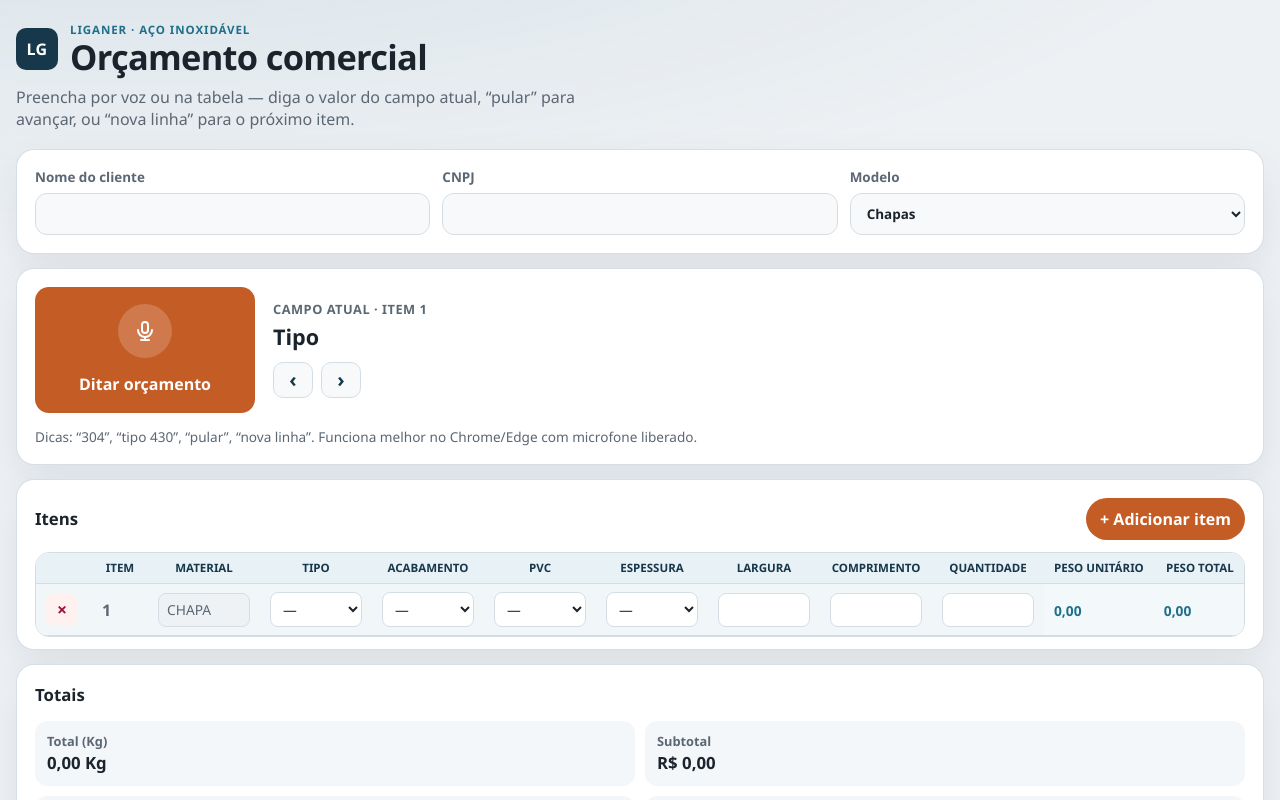
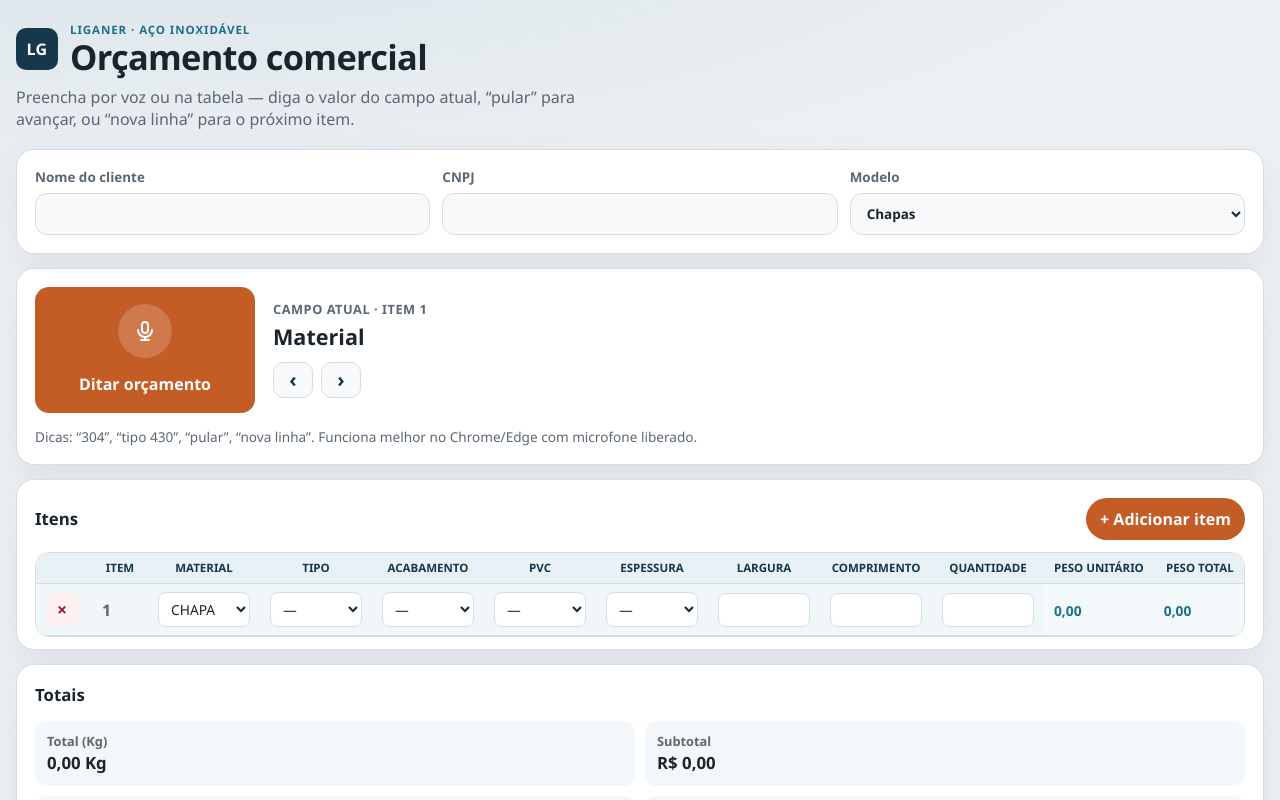
Before and after one commit to igorvroberto/liganer-orcamento-chapas-bobinas, a React (Vite) app: page / in a window 1280 px wide. Shown: the top 800 px of the page. Built offline with nearby package versions, Linux system fonts and the light colour scheme.

Commit message:
Make material CHAPA/BOBINA selectable with adaptive unit weight
Material is a dropdown on Chapas and Bobinas. Unit weight stays
formula-locked for CHAPA and becomes editable when Material is BOBINA.

Co-authored-by: Igor Roberto <igorvroberto@users.noreply.github.com>

```diff
--- a/src/App.tsx
+++ b/src/App.tsx
@@ -1,5 +1,5 @@
 import { useEffect, useMemo, useRef, useState } from 'react'
-import { calculateRow, calculateSummary } from './lib/calc'
+import { calculateRow, calculateSummary, numericValue, sheetUnitWeight, usesManualUnitWeight } from './lib/calc'
 import { exportCsv, exportExcel, exportPdf } from './lib/export'
 import {
   displayFieldValue,
@@ -47,16 +47,26 @@ function MicIcon() {
   )
 }
 
+function isCalculatedForRow(field: FieldDef, modelId: string, row: ItemRow): boolean {
+  if (field.calculated) return true
+  if (field.weightByMaterial) return !usesManualUnitWeight(modelId, row)
+  return false
+}
+
 function CellControl({
   field,
   value,
+  modelId,
+  row,
   onChange,
 }: {
   field: FieldDef
   value: string | number | boolean | undefined
+  modelId: string
+  row: ItemRow
   onChange: (value: string | number | boolean) => void
 }) {
-  if (field.calculated) {
+  if (isCalculatedForRow(field, modelId, row)) {
     return <span className="calculated-cell">{displayFieldValue(value, field)}</span>
   }
 
@@ -201,12 +211,17 @@ export default function App() {
   const model = getModel(modelId)
   const fields = itemFields(model)
   const conditionsFields = footerFields(model)
-  const dictatableItemFields = fields.filter((f) => !f.calculated && !f.locked && !f.hiddenInApp)
   const rows = rowsByModel[modelId] || []
   const conditions = draftsByModel[modelId] || {}
   const summary = calculateSummary(modelId, rows, conditions)
 
   const safeRowIndex = rows.length ? Math.min(Math.max(activeRowIndex, 0), rows.length - 1) : 0
+  const activeRow = rows[safeRowIndex] || {}
+  const dictatableItemFields = fields.filter((f) => {
+    if (f.hiddenInApp || f.calculated || f.locked) return false
+    if (f.weightByMaterial && isCalculatedForRow(f, modelId, activeRow)) return false
+    return true
+  })
   const safeItemStep = dictatableItemFields.length
     ? ((itemStepIndex % dictatableItemFields.length) + dictatableItemFields.length) %
       dictatableItemFields.length
@@ -262,7 +277,16 @@ export default function App() {
   function updateRow(index: number, key: string, value: string | number | boolean) {
     setRowsByModel((prev) => {
       const list = [...(prev[modelId] || [])]
-      list[index] = { ...list[index], [key]: value }
+      const previous = list[index] || {}
+      const nextRow: ItemRow = { ...previous, [key]: value }
+      if (key === 'material' && String(value).toUpperCase() === 'BOBINA') {
+        // Ao mudar para bobina, sugere o peso calculado da chapa se ainda não houver peso manual.
+        const suggested = sheetUnitWeight({ ...nextRow, material: 'CHAPA' })
+        if (!numericValue(previous.peso_unitario) && suggested > 0) {
+          nextRow.peso_unitario = Number(suggested.toFixed(3))
+        }
+      }
+      list[index] = nextRow
       return { ...prev, [modelId]: list }
     })
   }
@@ -337,7 +361,16 @@ export default function App() {
 
     const snap = stateRef.current
     const modelNow = getModel(snap.modelId)
-    const itemFs = itemFields(modelNow).filter((f) => !f.calculated && !f.locked && !f.hiddenInApp)
+    const rowsNow = snap.rowsByModel[snap.modelId] || []
+    let rowIndex = rowsNow.length
+      ? Math.min(Math.max(snap.activeRowIndex, 0), rowsNow.length - 1)
+      : 0
+    const rowForDictation = rowsNow[rowIndex] || emptyRowDefaults(itemFields(modelNow))
+    const itemFs = itemFields(modelNow).filter((f) => {
+      if (f.hiddenInApp || f.calculated || f.locked) return false
+      if (f.weightByMaterial && isCalculatedForRow(f, snap.modelId, rowForDictation)) return false
+      return true
+    })
     const footerFs = footerFields(modelNow)
 
     if (target === 'footer') {
@@ -357,10 +390,6 @@ export default function App() {
     }
 
     if (!itemFs.length) return
-    const rowsNow = snap.rowsByModel[snap.modelId] || []
-    let rowIndex = rowsNow.length
-      ? Math.min(Math.max(snap.activeRowIndex, 0), rowsNow.length - 1)
-      : 0
     if (!rowsNow.length) {
       addItem(true)
       rowIndex = 0
@@ -702,8 +731,11 @@ export default function App() {
                     </td>
                     <td className="item-number-cell">{index + 1}</td>
                     {fields.map((field) => {
-                      const value =
-                        field.calculated && field.calc ? calc[field.calc] : row[field.key]
+                      const value = isCalculatedForRow(field, modelId, row)
+                        ? field.calc
+                          ? calc[field.calc]
+                          : row[field.key]
+                        : row[field.key]
                       const isDictationCell =
                         itemListening && isActive && currentItemField?.key === field.key
                       return (
@@ -711,7 +743,7 @@ export default function App() {
                           key={field.key}
                           className={[
                             field.type === 'boolean' ? 'boolean-column' : '',
-                            field.calculated ? 'formula-cell' : '',
+                            isCalculatedForRow(field, modelId, row) ? 'formula-cell' : '',
                             isDictationCell ? 'dictation-cell' : '',
                           ]
                             .filter(Boolean)
@@ -720,6 +752,8 @@ export default function App() {
                           <CellControl
                             field={field}
                             value={value}
+                            modelId={modelId}
+                            row={row}
                             onChange={(v) => {
                               setActiveRowIndex(index)
                               const step = dictatableItemFields.findIndex((f) => f.key === field.key)
--- a/src/lib/calc.ts
+++ b/src/lib/calc.ts
@@ -21,29 +21,40 @@ export function percentRate(value: unknown): number {
 /** Densidade padrão usada no plugin legado (kg/mm³ efetiva via fator 8). */
 const STEEL_FACTOR = 8
 
+/** Bobina: peso manual. Chapa: peso pela fórmula. Sem material, cai no padrão do modelo. */
+export function usesManualUnitWeight(modelId: string, row: ItemRow): boolean {
+  const material = String(row.material ?? '')
+    .trim()
+    .toUpperCase()
+  if (material === 'BOBINA') return true
+  if (material === 'CHAPA') return false
+  return modelId === 'bobinas' || modelId === 'slitters_fitas'
+}
+
+export function sheetUnitWeight(row: ItemRow): number {
+  const espessura = numericValue(row.espessura)
+  const largura = numericValue(row.largura)
+  const comprimento = numericValue(row.comprimento)
+  return STEEL_FACTOR * espessura * (largura / 1000) * (comprimento / 1000)
+}
+
 export function calculateRow(
   modelId: string,
   row: ItemRow,
   conditions: Conditions,
 ): RowCalculation {
-  const espessura = numericValue(row.espessura)
-  const largura = numericValue(row.largura)
-  const comprimento = numericValue(row.comprimento)
   const unidade = numericValue(row.unidade)
   const fatorUtilizado = numericValue(row.fator_utilizado)
   const precoFator100 = numericValue(row.preco_fator_100 ?? row.preco)
   const precoBobinaFator100 = numericValue(row.preco_bobina_fator_100)
   const precoServico = numericValue(row.preco_servico)
+  const largura = numericValue(row.largura)
   const larguraBobina = numericValue(row.largura_bobina)
   const frete = percentRate(conditions.frete_percentual)
 
-  const isCoilWeightModel = modelId === 'bobinas' || modelId === 'slitters_fitas'
-  const pesoUnitario = isCoilWeightModel
-    ? numericValue(row.peso_unitario)
-    : STEEL_FACTOR * espessura * (largura / 1000) * (comprimento / 1000)
-  const pesoTotal = isCoilWeightModel
-    ? unidade * pesoUnitario
-    : unidade * STEEL_FACTOR * espessura * (largura / 1000) * (comprimento / 1000)
+  const manualWeight = usesManualUnitWeight(modelId, row)
+  const pesoUnitario = manualWeight ? numericValue(row.peso_unitario) : sheetUnitWeight(row)
+  const pesoTotal = unidade * pesoUnitario
 
   const precoFatorUtilizado = fatorUtilizado ? precoFator100 / (fatorUtilizado / 100) : 0
   const precoBobinaFatorUtilizado = fatorUtilizado
--- a/src/lib/export.ts
+++ b/src/lib/export.ts
@@ -1,5 +1,5 @@
 import * as XLSX from 'xlsx'
-import { calculateRow } from './calc'
+import { calculateRow, usesManualUnitWeight } from './calc'
 import { displayFieldValue, formatCurrency, formatNumber, formatPercent } from './format'
 import { HIDDEN_FROM_CLIENT, fieldLabel, footerFields, isSupplierKey, itemFields } from './models'
 import { localPrintNumber } from './storage'
@@ -14,6 +14,9 @@ function valueForField(
 ): unknown {
   if (field.key === '_item') return index + 1
   const calc = calculateRow(modelId, row, conditions)
+  if (field.weightByMaterial && field.calc && field.calc in calc) {
+    return usesManualUnitWeight(modelId, row) ? row[field.key] : calc[field.calc]
+  }
   if (field.calculated && field.calc && field.calc in calc) {
     return calc[field.calc]
   }
--- a/src/lib/models.ts
+++ b/src/lib/models.ts
@@ -10,6 +10,7 @@ export const THICKNESS_OPTIONS = [
 export const ICMS_OPTIONS = ['4%', '12%']
 export const COMMISSION_OPTIONS = ['Bonificada', 'Normal', 'Reduzida']
 export const COIL_TYPE_OPTIONS = ['Inteira', 'Cortada', 'Com PVC']
+export const MATERIAL_CHAPA_BOBINA = ['CHAPA', 'BOBINA']
 
 function calcField(
   key: string,
@@ -62,9 +63,28 @@ function footerFieldsModule(): FieldDef[] {
   ]
 }
 
-function alloyFields(materialDefault: string): FieldDef[] {
+function alloyFields(
+  materialDefault: string,
+  { selectableChapaBobina = false }: { selectableChapaBobina?: boolean } = {},
+): FieldDef[] {
+  const materialField: FieldDef = selectableChapaBobina
+    ? {
+        key: 'material',
+        label: 'Material',
+        aliases: ['material', 'produto'],
+        options: MATERIAL_CHAPA_BOBINA,
+        default: materialDefault,
+        askWhenNew: true,
+      }
+    : {
+        key: 'material',
+        label: 'Material',
+        aliases: ['material', 'produto'],
+        default: materialDefault,
+        locked: true,
+      }
   return [
-    { key: 'material', label: 'Material', aliases: ['material', 'produto'], default: materialDefault, locked: true },
+    materialField,
     { key: 'tipo', label: 'Tipo', aliases: ['tipo', 'liga', 'aco', 'aço'], options: TYPE_OPTIONS, askWhenNew: true },
     { key: 'acabamento', label: 'Acabamento', aliases: ['acabamento'], options: FINISH_OPTIONS, askWhenNew: true },
     { key: 'pvc', label: 'PVC', aliases: ['pvc', 'plastico', 'plástico'], options: PVC_OPTIONS, askWhenNew: true },
@@ -77,6 +97,17 @@ function alloyFields(materialDefault: string): FieldDef[] {
       askWhenNew: true,
     },
   ]
+}
+
+function pesoUnitarioField(): FieldDef {
+  return {
+    key: 'peso_unitario',
+    label: 'Peso\nunitário',
+    aliases: ['peso unitario', 'peso unitário'],
+    type: 'number',
+    weightByMaterial: true,
+    calc: 'pesoUnitario',
+  }
 }
 
 function commercialFields({ coil = false }: { coil?: boolean } = {}): FieldDef[] {
@@ -161,11 +192,11 @@ export const MODELS: ModelDef[] = [
     sheet: 'Orçamento',
     rowRange: '3 a 12',
     fields: [
-      ...alloyFields('CHAPA'),
+      ...alloyFields('CHAPA', { selectableChapaBobina: true }),
       { key: 'largura', label: 'Largura', aliases: ['largura', 'larg'], type: 'number' },
       { key: 'comprimento', label: 'Comprimento', aliases: ['comprimento', 'comp'], type: 'number' },
       { key: 'unidade', label: 'Quantidade', aliases: ['unidade', 'quantidade', 'qtd', 'peças', 'pecas'], type: 'number' },
-      calcField('_peso_unitario', 'Peso\nunitário', 'number', 'pesoUnitario'),
+      pesoUnitarioField(),
       calcField('_peso_total', 'Peso\ntotal', 'number', 'pesoTotal'),
       { key: 'um', label: 'UM', aliases: ['um', 'unidade medida'], default: 'KG', hiddenInApp: true },
       calcField('_preco_sem_ipi', 'Preço\nsem IPI', 'currency', 'precoSemIpi'),
@@ -184,10 +215,11 @@ export const MODELS: ModelDef[] = [
     name: 'Bobinas',
     status: 'configured',
     fields: [
-      ...alloyFields('BOBINA'),
+      ...alloyFields('BOBINA', { selectableChapaBobina: true }),
       { key: 'largura', label: 'Largura', aliases: ['largura', 'larg'], type: 'number' },
+      { key: 'comprimento', label: 'Comprimento', aliases: ['comprimento', 'comp'], type: 'number' },
       { key: 'unidade', label: 'Quantidade', aliases: ['unidade', 'quantidade', 'qtd'], type: 'number' },
-      { key: 'peso_unitario', label: 'Peso\nunitário', aliases: ['peso unitario', 'peso unitário'], type: 'number' },
+      pesoUnitarioField(),
       calcField('_peso_total', 'Peso\ntotal', 'number', 'pesoTotal'),
       { key: 'um', label: 'UM', aliases: ['um'], default: 'KG', hiddenInApp: true },
       calcField('_preco_sem_ipi', 'Preço\nsem IPI', 'currency', 'precoSemIpi'),
--- a/src/lib/types.ts
+++ b/src/lib/types.ts
@@ -13,6 +13,8 @@ export type FieldDef = {
   section?: 'Rodapé'
   virtual?: boolean
   calculated?: boolean
+  /** Peso unitário: calculado/bloqueado para CHAPA, editável para BOBINA */
+  weightByMaterial?: boolean
   calc?: keyof RowCalculation
 }
 
```
